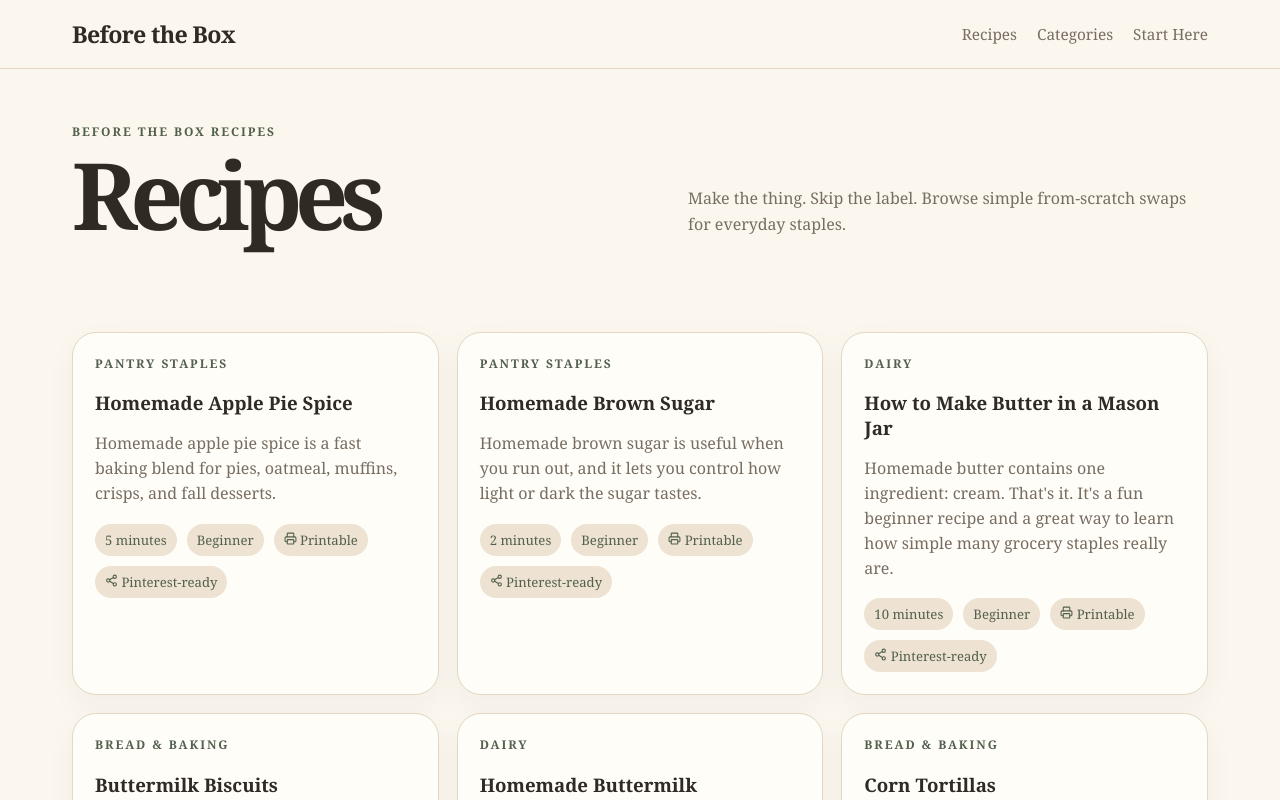
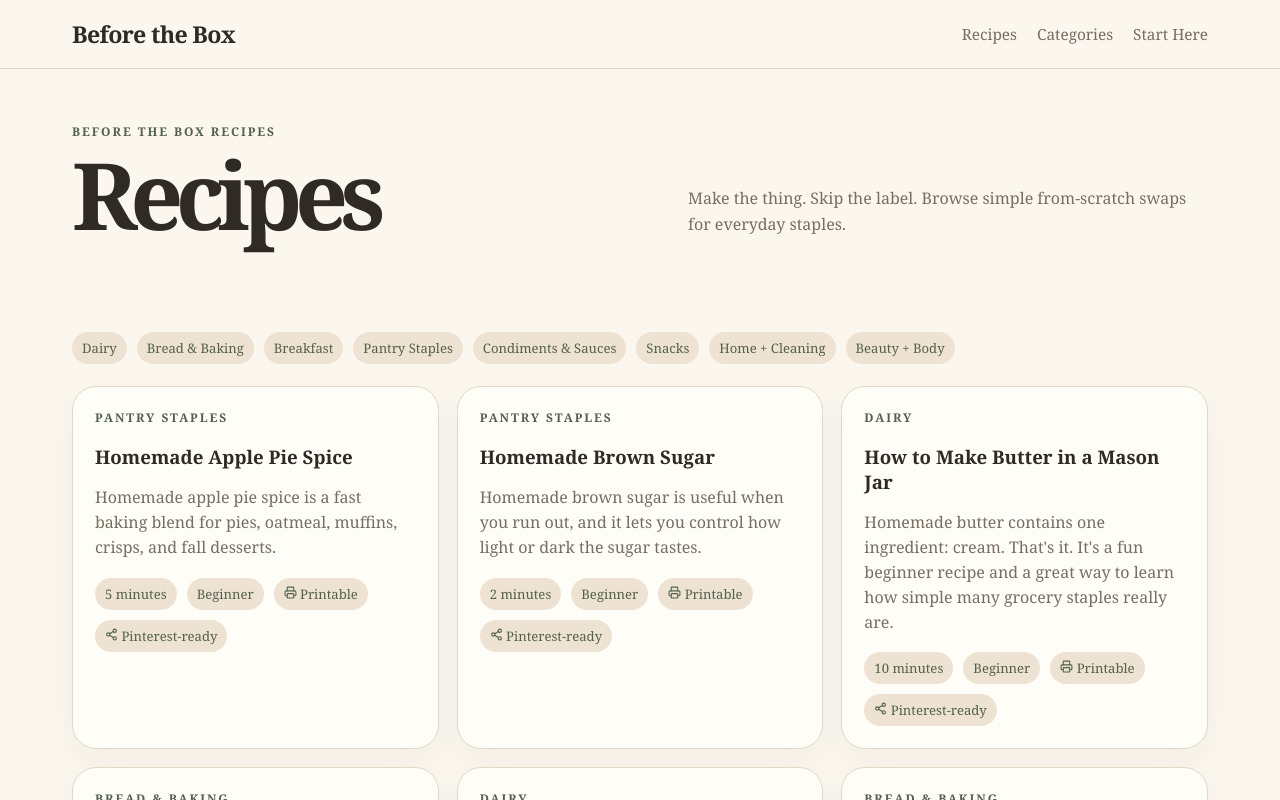
Before and after one commit to Weewoh04/Before-the-Box, a Next.js app: page /recipes in a window 1280 px wide. Shown: the top 800 px of the page. Built offline with nearby package versions, Linux system fonts and the light colour scheme.

Commit message:
Add recipe category pages

```diff
--- a/app/globals.css
+++ b/app/globals.css
@@ -176,6 +176,17 @@ h1 {
 .recipe-hero h1 { font-size: clamp(2.8rem, 7vw, 5.5rem); }
 .index-hero h1 { font-size: clamp(3rem, 8vw, 5.8rem); }
 .recipe-index { padding-top: 0; }
+.category-strip {
+  display: flex;
+  flex-wrap: wrap;
+  gap: 10px;
+  padding-top: 0;
+  padding-bottom: 22px;
+}
+.pill.active {
+  background: var(--ink);
+  color: white;
+}
 .recipe-tools { display: flex; gap: 12px; flex-wrap: wrap; margin: 22px 0; }
 .recipe-box {
   background: var(--paper);
--- a/app/page.js
+++ b/app/page.js
@@ -30,11 +30,11 @@ export default function HomePage() {
           </div>
           <div className="grid">
             {categories.map((cat) => (
-              <article className="category-card" key={cat.title}>
+              <a className="category-card" href={`/categories/${cat.slug}`} key={cat.title}>
                 <span>{cat.icon}</span>
                 <h3>{cat.title}</h3>
                 <p>{cat.description}</p>
-              </article>
+              </a>
             ))}
           </div>
         </section>
@@ -75,7 +75,7 @@ export default function HomePage() {
           </div>
         </section>
       </main>
-      <footer className="footer">&copy; {new Date().getFullYear()} Before the Box - Make the thing. Skip the label.</footer>
+      <footer className="footer">Copyright {new Date().getFullYear()} Before the Box - Make the thing. Skip the label.</footer>
     </>
   );
 }
--- a/app/recipes/page.js
+++ b/app/recipes/page.js
@@ -1,5 +1,5 @@
 import Header from '../../components/Header';
-import { recipes } from '../../data/recipes';
+import { categories, recipes } from '../../data/recipes';
 import { Printer, Share2 } from 'lucide-react';
 
 export const metadata = {
@@ -20,6 +20,14 @@ export default function RecipesIndexPage() {
             </div>
             <p>Make the thing. Skip the label. Browse simple from-scratch swaps for everyday staples.</p>
           </div>
+        </section>
+
+        <section className="section category-strip">
+          {categories.map((category) => (
+            <a className="pill" href={`/categories/${category.slug}`} key={category.slug}>
+              {category.title}
+            </a>
+          ))}
         </section>
 
         <section className="section recipe-index">
--- a/data/recipes.js
+++ b/data/recipes.js
@@ -10,14 +10,29 @@ for (const recipe of [...starterRecipes, ...getMarkdownRecipes()]) {
 
 export const recipes = [...recipeMap.values()];
 
+export function categorySlug(category) {
+  return category
+    .toLowerCase()
+    .replace(/&/g, 'and')
+    .replace(/[^a-z0-9]+/g, '-')
+    .replace(/(^-|-$)/g, '');
+}
+
 export const categories = [
   { icon: 'Dairy', title: 'Dairy', description: 'Butter, yogurt, cream cheese, sour cream, ricotta, mozzarella, and fresh dairy basics.' },
+  { icon: 'Bread', title: 'Bread & Baking', description: 'Bread, buns, tortillas, biscuits, pizza dough, crackers, and baking basics.' },
+  { icon: 'Breakfast', title: 'Breakfast', description: 'Pancake mix, waffle mix, and simple morning staples made ahead.' },
   { icon: 'Pantry', title: 'Pantry Staples', description: 'Seasoning blends, baking staples, sugars, flour mixes, and cozy pantry swaps.' },
   { icon: 'Sauce', title: 'Condiments & Sauces', description: 'Mayonnaise, ketchup, dressings, taco sauce, marinara, BBQ sauce, and jarred swaps.' },
-  { icon: 'Butter', title: 'Kitchen Staples', description: 'Butter, yogurt, broth, mayo, sour cream, and everyday basics.' },
-  { icon: 'Bread', title: 'Baking Basics', description: 'Bread, tortillas, biscuits, crackers, pizza dough, and mixes.' },
-  { icon: 'Jar', title: 'Pantry Swaps', description: 'Seasonings, sauces, dressings, creamers, and packet replacements.' },
-  { icon: 'Snack', title: 'Kids Snacks', description: 'Fruit leather, granola bars, gummies, popsicles, and lunchbox swaps.' },
+  { icon: 'Snack', title: 'Snacks', description: 'Crackers, lunchbox swaps, quick bites, and simple snack staples.' },
   { icon: 'Clean', title: 'Home + Cleaning', description: 'Laundry powder, sprays, dish tabs, and practical household recipes.' },
   { icon: 'Care', title: 'Beauty + Body', description: 'Lip balm, tallow balm, sugar scrubs, dry shampoo, and body care.' }
-];
+].map((category) => ({ ...category, slug: categorySlug(category.title) }));
+
+export function getCategoryBySlug(slug) {
+  return categories.find((category) => category.slug === slug);
+}
+
+export function getRecipesByCategory(categoryTitle) {
+  return recipes.filter((recipe) => recipe.category === categoryTitle);
+}
```
Also changed, not shown: app/categories/[slug]/page.js (added, +79 -0 lines).
